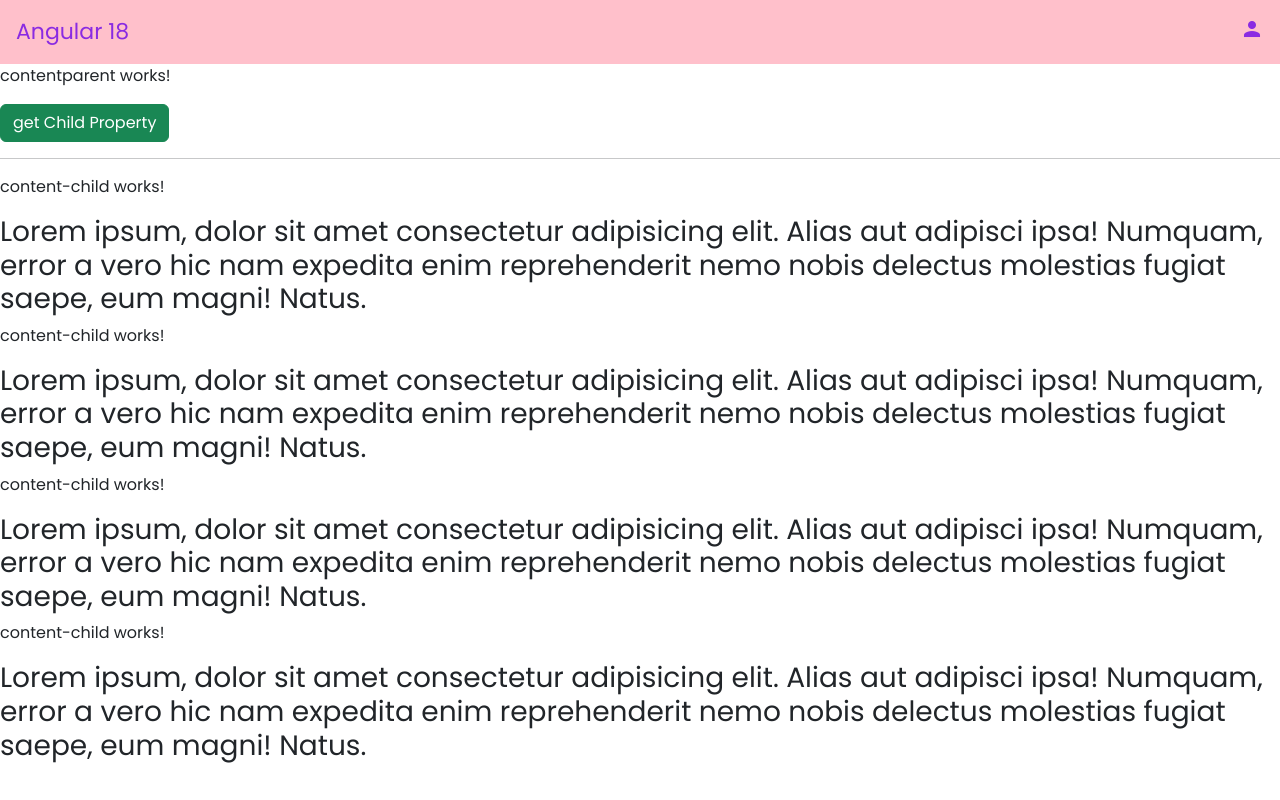
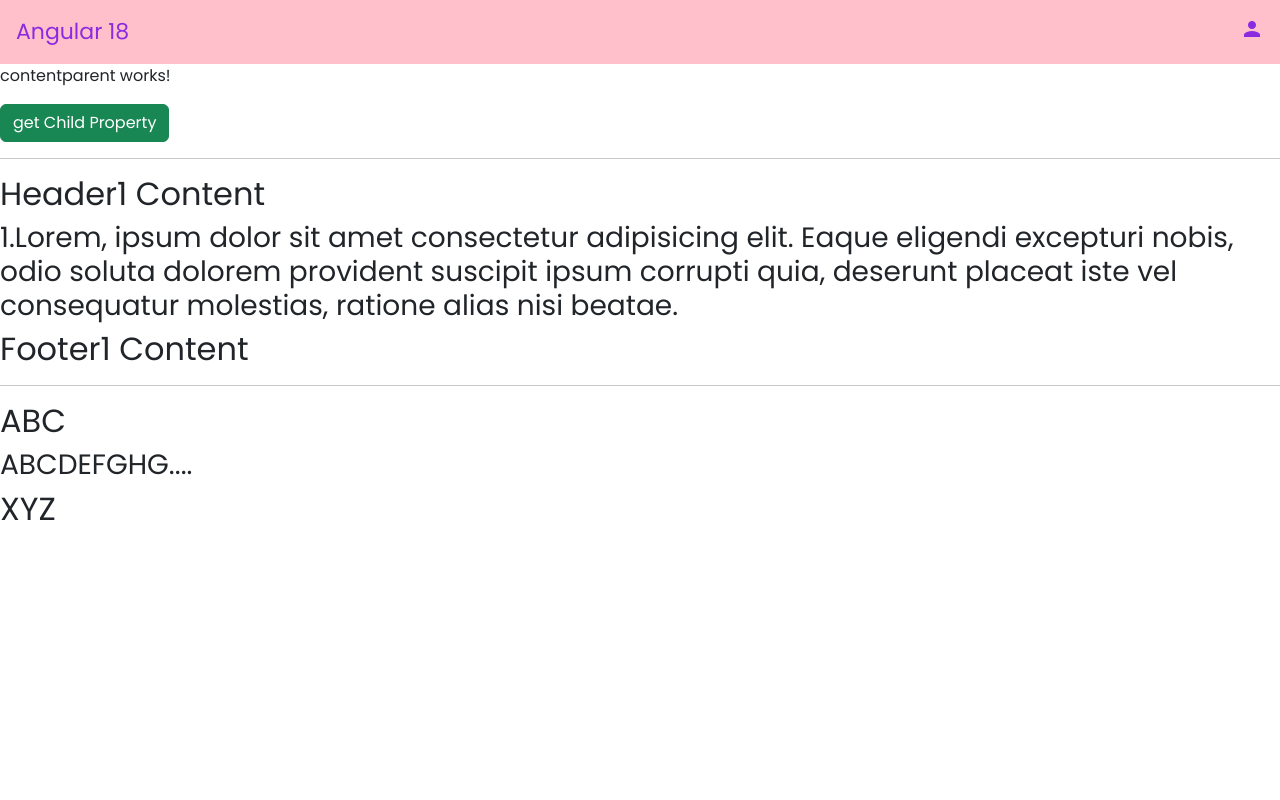
Before and after one commit to SatishKonduru/batch26Angular18Core, an Angular app: page / in a window 1280 px wide. Built offline with nearby package versions, Linux system fonts and the light colour scheme.

Commit message:
Content Projection

```diff
--- a/src/app/app.component.html
+++ b/src/app/app.component.html
@@ -27,9 +27,15 @@
 
 <app-contentparent>
   <app-content-child>
+    <h2 header>Header1 Content</h2>
+    <h3 satish>1.Lorem, ipsum dolor sit amet consectetur adipisicing elit. Eaque eligendi excepturi nobis, odio soluta dolorem provident suscipit ipsum corrupti quia, deserunt placeat iste vel consequatur molestias, ratione alias nisi beatae.</h3>
+    <h2 footer>Footer1 Content</h2>
+  </app-content-child>
+<hr>
+<app-content-child>
+  <h2 head2>ABC</h2>
+  <h3 body2>ABCDEFGHG....</h3>
+  <h2 foot2>XYZ</h2>
+</app-content-child>
 
-  </app-content-child>
-  <app-content-child></app-content-child>
-  <app-content-child></app-content-child>
-  <app-content-child></app-content-child>
 </app-contentparent>
--- a/src/app/components/content-child/content-child.component.html
+++ b/src/app/components/content-child/content-child.component.html
@@ -1,2 +1,7 @@
-<p>content-child works!</p>
-<h3>Lorem ipsum, dolor sit amet consectetur adipisicing elit. Alias aut adipisci ipsa! Numquam, error a vero hic nam expedita enim reprehenderit nemo nobis delectus molestias fugiat saepe, eum magni! Natus.</h3>
+<ng-content select="[header]"></ng-content>
+<ng-content select="[satish]"></ng-content>
+ <ng-content select="[footer]"></ng-content>
+
+ <ng-content select="[head2]"></ng-content>
+<ng-content select="[body2]"></ng-content>
+ <ng-content select="[foot2]"></ng-content>
```
